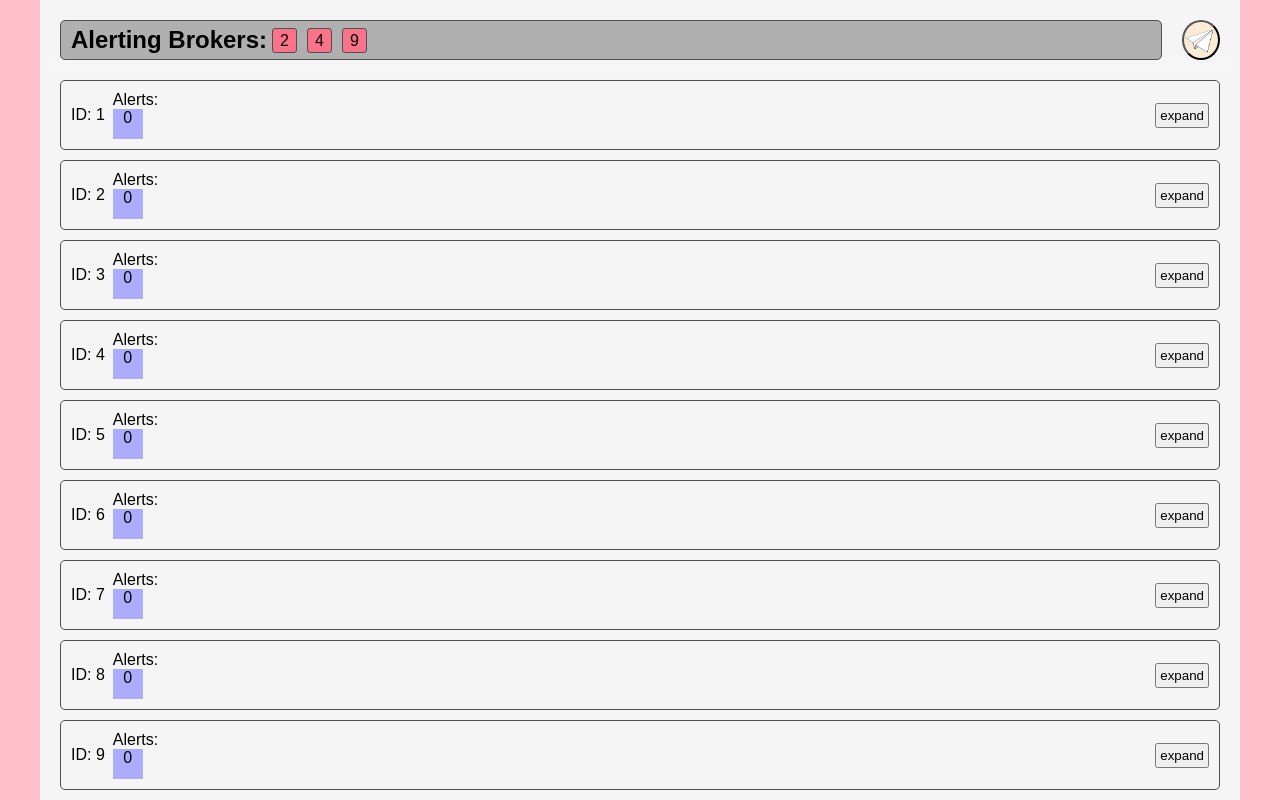
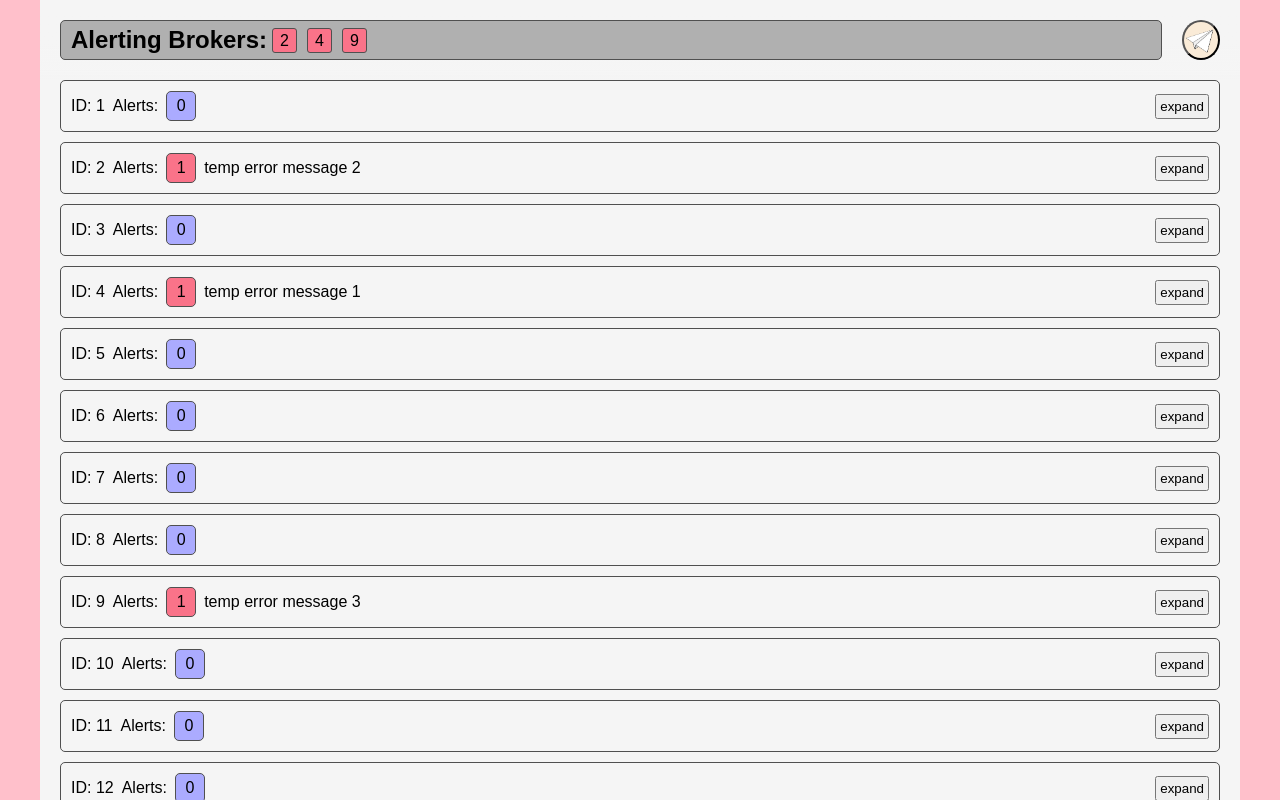
Before and after one commit to oslabs-beta/kafkalerts, a React app: page /dashboard in a window 1280 px wide. Shown: the top 800 px of the page. Built offline with nearby package versions, Linux system fonts and the light colour scheme; no server answers.

Commit message:
KAF-107 Ian, display alerts in collapsed bar, change color of alerts box based on alerts length, box styles

```diff
--- a/src/pages/dashboard/components/Broker.jsx
+++ b/src/pages/dashboard/components/Broker.jsx
@@ -5,7 +5,6 @@ import { v4 as uuidv4 } from 'uuid';
 
 const Broker = ({ id, alerts }) => {
   const [expandedDisplay, setExpandedDisplay] = useState(false);
-  const [totalAlerts, setTotalAlerts] = useState(0);
   const [metrics, setMetrics] = useState({});
 
   const getBytesIn = async () => {
@@ -201,11 +200,18 @@ const Broker = ({ id, alerts }) => {
     <section className='broker container' id={id}>
       <div className='collapsed-bar'>
         <div>ID: {id}</div>
-        <div>
-          Alerts: <p className='total-alerts-box'>{totalAlerts}</p>
+        Alerts:{' '}
+        <div
+          className='total-alerts-box'
+          style={{
+            backgroundColor: alerts.length
+              ? 'rgb(250, 115, 137)'
+              : 'rgb(171, 171, 255)',
+          }}
+        >
+          {alerts.length}
         </div>
-        {/* <div id='shorten'>Topics: {brokerData.topics.join(', ')}</div> */}
-        {/* <div>Partitions: {brokerData.partitions}</div> */}
+        <p>{alerts}</p>
         <button onClick={toggleExpand}>
           {expandedDisplay ? 'collapse' : 'expand'}
         </button>
--- a/src/pages/styles.scss
+++ b/src/pages/styles.scss
@@ -107,8 +107,6 @@ body {
     width: 100vw;
     max-width: 1200px;
     min-height: 100vh;
-    // padding: 50px 100px 10px;
-    // added margin to make top broker visible, can remove once solution is found
     padding: 80px 20px;
     .broker {
       background-color: $light;
@@ -117,18 +115,16 @@ body {
         display: flex;
         align-items: center;
         gap: 8px;
-        div {
-          white-space: nowrap;
-          .total-alerts-box {
-            background-color: rgb(171, 171, 255);
-            width: 30px;
-            height: 30px;
-            text-align: center;
-          }
-        }
-        #shorten {
-          overflow: hidden;
-          text-overflow: ellipsis;
+        .total-alerts-box {
+          background-color: rgb(171, 171, 255);
+          width: 30px;
+          height: 30px;
+          display: flex;
+          flex-direction: column;
+          justify-content: center;
+          align-items: center;
+          border-radius: 5px;
+          border: $regular-border;
         }
       }
       .collapsed-bar button:last-child {
```
